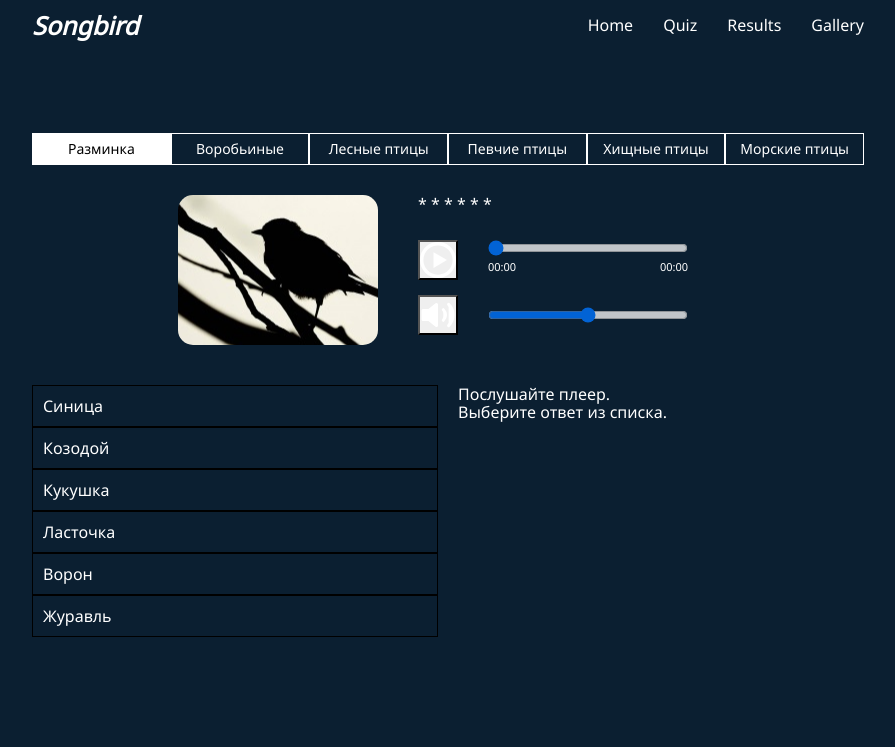
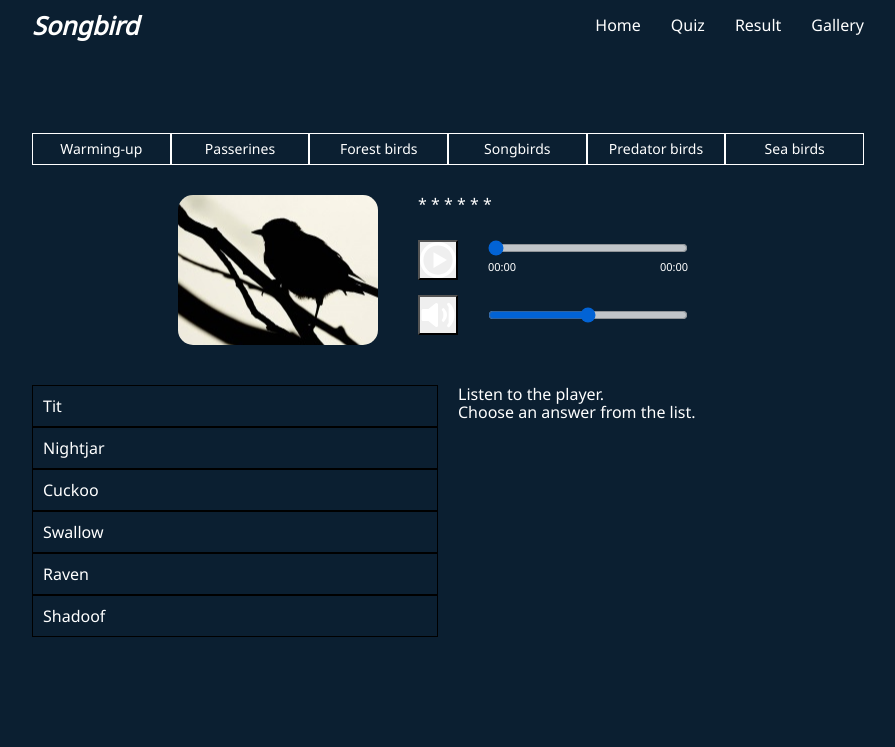
Before and after one commit to BatBB/rss-jsfe, a website built with webpack: page src/quiz.html in a window 1280 px wide. Shown: the top 747 px of the page, without its empty margins (192-1087 px from the left). Built offline with nearby package versions, Linux system fonts and the light colour scheme.

Commit message:
fix: level block and translate

```diff
--- a/src/js/app.js
+++ b/src/js/app.js
@@ -2,11 +2,14 @@ import birdsData from "./birds";
 import shuffleArr from "./shuffleArr";
 import createListAnswers from "./createListAnswers";
 import { createAudioBlock } from "./createAudioPlayer";
-import descriptionText from "./descriptionText";
+import createLevelsBlock from "./createLevelsBlock";
+import language from "./language";
+import translateNav from "./translateNav";
 
 const getRandomNum = (length = 6) => Math.floor(Math.random() * length) + 1;
 
-let lang = localStorage.getItem("lang") || "ru";
+let lang = localStorage.getItem("lang") || "en";
+localStorage.setItem("lang", lang);
 let level = 0;
 let isRightAnswer = false;
 // localStorage.setItem()
@@ -17,6 +20,11 @@ const rightBird = birds.find((bird) => bird.id === rightBirdId);
 
 localStorage.setItem("rightBirdId", rightBirdId);
 localStorage.setItem("rightBird", JSON.stringify(rightBird));
+
+translateNav(lang);
+
+//создание блока с наименованием уровней
+createLevelsBlock(lang);
 
 //создание плеера для вопроса
 const mainAudioBlock = createAudioBlock(rightBird);
@@ -29,7 +37,4 @@ const listAnswersBlock = document.getElementById("answers-block");
 listAnswersBlock.append(listAnswers);
 
 const description = document.getElementById("description");
-description.innerText = descriptionText[lang];
-// let a = createAudioBlock(rightBird);
-// const answersBlock = document.getElementById("answers-audioplayer");
-// answersBlock.append(a);
+description.innerText = language.description[lang];
--- /dev/null
+++ b/src/js/createLevelsBlock.js
@@ -0,0 +1,17 @@
+import language from "./language";
+
+export default function createLevelsBlock(lang) {
+  const levels = document.getElementById("levels");
+  const levelBlock = document.createElement("div");
+  levelBlock.className = "levels";
+
+  for (let index = 0; index < 6; index++) {
+    const div = document.createElement("div");
+    div.className = "levels-item";
+    div.dataset.level = index;
+    div.textContent = language.levels[lang][index];
+    levelBlock.append(div);
+  }
+
+  levels.append(levelBlock);
+}
--- a/src/js/descriptionText.js
+++ /dev/null
@@ -1,6 +0,0 @@
-const descriptionText = {
-  en: "Listen to the player.\nChoose an answer from the list.",
-  ru: "Послушайте плеер.\nВыберите ответ из списка.",
-};
-
-export default descriptionText;
--- /dev/null
+++ b/src/js/language.js
@@ -0,0 +1,30 @@
+const language = {
+  levels: {
+    en: [
+      "Warming-up",
+      "Passerines",
+      "Forest birds",
+      "Songbirds",
+      "Predator birds",
+      "Sea birds",
+    ],
+    ru: [
+      "Разминка",
+      "Воробьиные",
+      "Лесные птицы",
+      "Певчие птицы",
+      "Хищные птицы",
+      "Морские птицы",
+    ],
+  },
+  description: {
+    en: "Listen to the player.\nChoose an answer from the list.",
+    ru: "Послушайте плеер.\nВыберите ответ из списка.",
+  },
+  nav: {
+    en: ["Home", "Quiz", "Result", "Gallery"],
+    ru: ["Начальная страница", "Викторина", "Результат", "Галерея"],
+  },
+};
+
+export default language;
--- /dev/null
+++ b/src/js/translateNav.js
@@ -0,0 +1,12 @@
+import language from "./language";
+
+export default function translateNav(lang) {
+  const navLink = document.querySelectorAll(".nav-link");
+  console.log(navLink);
+
+  navLink.forEach((link, index) => {
+    console.log(link);
+    link.textContent = language.nav[lang][index];
+    console.log(language.nav[lang][index]);
+  });
+}
--- a/src/quiz.html
+++ b/src/quiz.html
@@ -14,30 +14,23 @@
             <h1 class="header__title title">Songbird</h1>
           </a>
         </div>
-        <nav class="header__nav nav">
+        <nav class="header__nav nav" id="nav">
           <ul class="nav-list">
             <li class="nav-item">
-              <a href="/index.html" class="nav-link">Home</a>
+              <a href="/index.html" class="nav-link"></a>
             </li>
             <li class="nav-item">
-              <a href="/quiz.html" class="nav-link">Quiz</a>
+              <a href="/quiz.html" class="nav-link"></a>
             </li>
-            <li class="nav-item"><a href="#" class="nav-link">Results</a></li>
-            <li class="nav-item"><a href="#" class="nav-link">Gallery</a></li>
+            <li class="nav-item"><a href="#" class="nav-link"></a></li>
+            <li class="nav-item"><a href="#" class="nav-link"></a></li>
           </ul>
         </nav>
       </div>
     </header>
     <main class="main">
       <div class="container main__wrapper">
-        <section class="main__levels levels">
-          <div class="levels-item active">Разминка</div>
-          <div class="levels-item">Воробьиные</div>
-          <div class="levels-item">Лесные птицы</div>
-          <div class="levels-item">Певчие птицы</div>
-          <div class="levels-item">Хищные птицы</div>
-          <div class="levels-item">Морские птицы</div>
-        </section>
+        <section class="main__levels" id="levels"></section>
         <section class="main__audioplayer" id="question-audioplayer"></section>
         <section class="main__answers answers">
           <div class="answers-block" id="answers-block"></div>
--- a/src/styles/_header.scss
+++ b/src/styles/_header.scss
@@ -4,7 +4,7 @@
   gap: 15px;
   height: 50px;
 
-  @media (max-width: 450px) {
+  @media (max-width: 560px) {
     height: 80px;
   }
 
@@ -29,8 +29,8 @@
     justify-content: space-between;
     gap: 30px;
 
-    @media (max-width: 450px) {
-      max-width: 150px;
+    @media (max-width: 560px) {
+      max-width: 280px;
       flex-wrap: wrap;
       gap: 10px;
     }
--- a/src/styles/_main-quiz.scss
+++ b/src/styles/_main-quiz.scss
@@ -171,10 +171,6 @@
       height: 120px;
     }
 
-    &-title {
-      // margin-bottom: 20px;
-    }
-
     &-subtitle {
       margin-bottom: 20px;
     }
```
